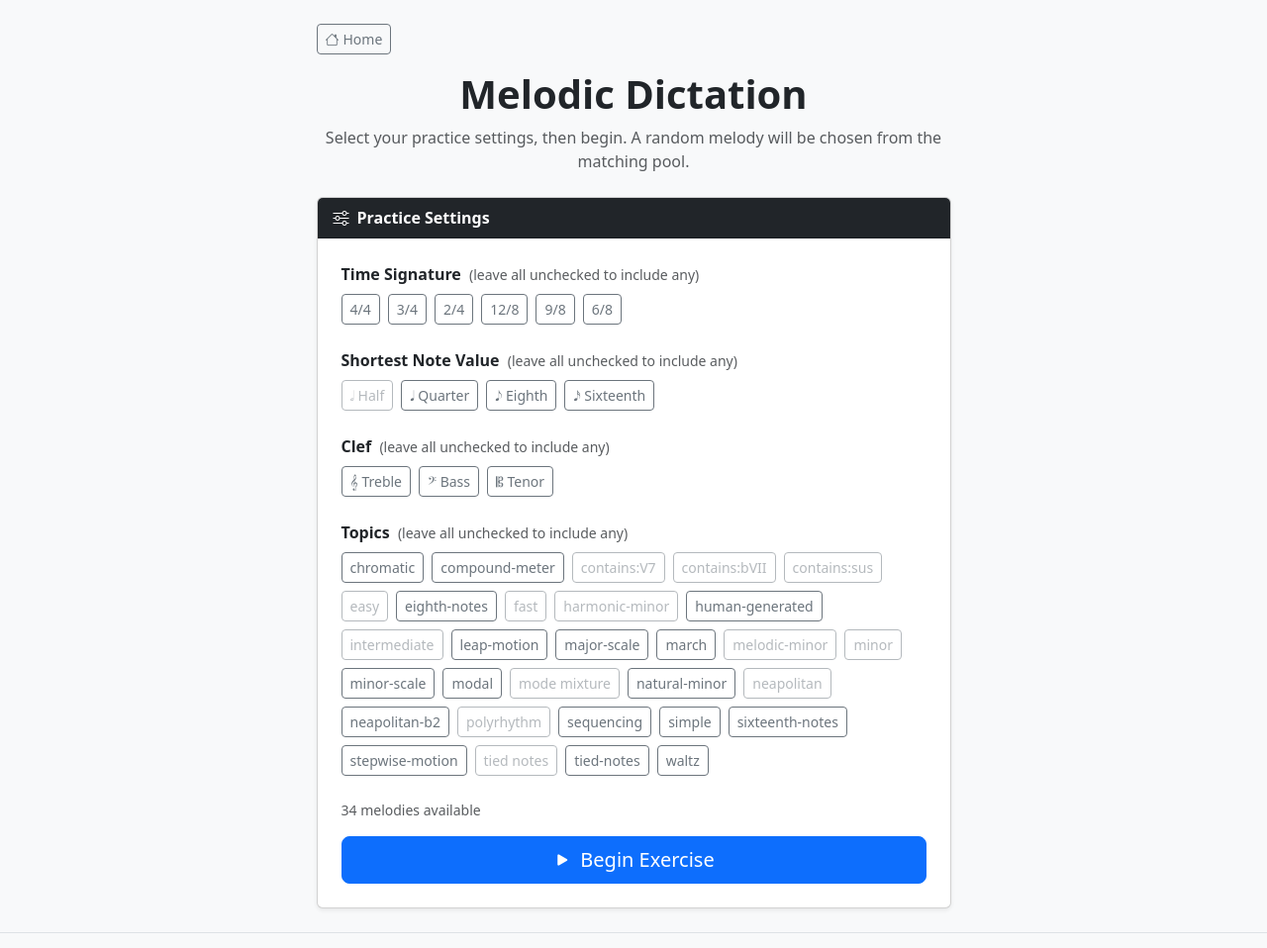
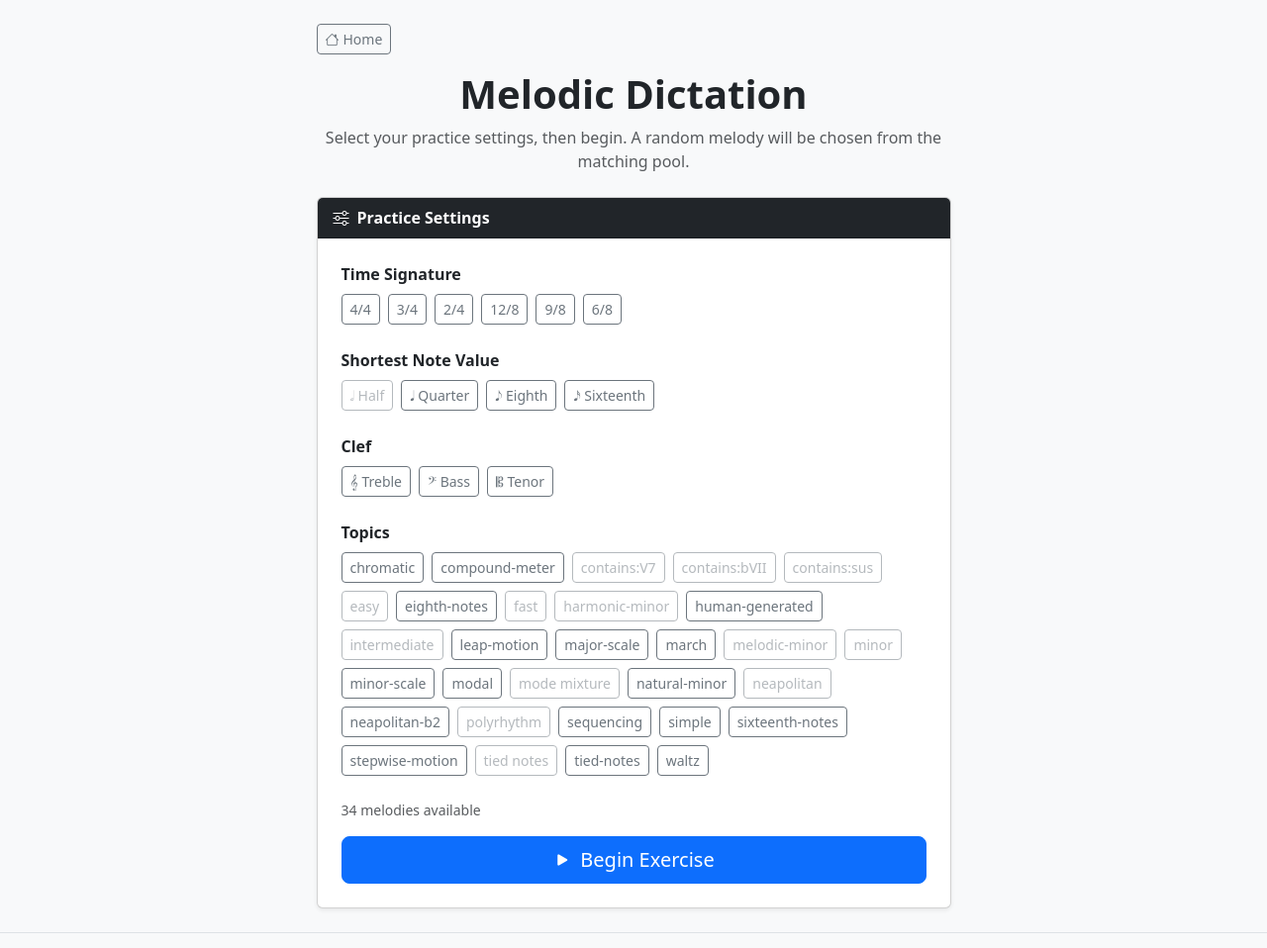
Before and after one commit to FakeBees/Musicianship-Website, a Flask app: page /melodic in a window 1280 px wide. Shown: the part 56-1014 px from the top of the page at 99% size. Run offline with Flask 3, Linux system fonts and the light colour scheme.

Commit message:
Remove 'leave all unchecked to include any' hints from filter labels
Co-Authored-By: Claude Sonnet 4.6 <noreply@anthropic.com>

```diff
--- a/templates/index.html
+++ b/templates/index.html
@@ -28,7 +28,7 @@
           <div class="mb-4">
             <label class="fw-semibold d-block mb-2">
               Time Signature
-              <span class="text-muted fw-normal small ms-1">(leave all unchecked to include any)</span>
+
             </label>
             <div class="d-flex flex-wrap gap-2" id="group-time-sig">
               {% for sig in ['4/4', '3/4', '2/4', '12/8', '9/8', '6/8'] %}
@@ -44,7 +44,7 @@
           <div class="mb-4">
             <label class="fw-semibold d-block mb-2">
               Shortest Note Value
-              <span class="text-muted fw-normal small ms-1">(leave all unchecked to include any)</span>
+
             </label>
             <div class="d-flex flex-wrap gap-2" id="group-min-dur">
               <input type="checkbox" class="btn-check filter-check" name="min_dur"
@@ -77,7 +77,7 @@
           <div class="mb-4">
             <label class="fw-semibold d-block mb-2">
               Clef
-              <span class="text-muted fw-normal small ms-1">(leave all unchecked to include any)</span>
+
             </label>
             <div class="d-flex flex-wrap gap-2" id="group-clef">
               <input type="checkbox" class="btn-check filter-check" name="clef"
@@ -104,7 +104,7 @@
           <div class="mb-4">
             <label class="fw-semibold d-block mb-2">
               Topics
-              <span class="text-muted fw-normal small ms-1">(leave all unchecked to include any)</span>
+
             </label>
             <div class="d-flex flex-wrap gap-2" id="group-tags">
               {% for tag in all_tags %}
--- a/templates/rhythm_index.html
+++ b/templates/rhythm_index.html
@@ -28,7 +28,7 @@
           <div class="mb-4">
             <label class="fw-semibold d-block mb-2">
               Time Signature
-              <span class="text-muted fw-normal small ms-1">(leave all unchecked to include any)</span>
+
             </label>
             <div class="d-flex flex-wrap gap-2" id="group-time-sig">
               {% for sig in ['4/4', '3/4', '2/4', '12/8', '9/8', '6/8'] %}
@@ -44,7 +44,7 @@
           <div class="mb-4">
             <label class="fw-semibold d-block mb-2">
               Shortest Note Value
-              <span class="text-muted fw-normal small ms-1">(leave all unchecked to include any)</span>
+
             </label>
             <div class="d-flex flex-wrap gap-2" id="group-min-dur">
               <input type="checkbox" class="btn-check filter-check" name="min_dur"
@@ -77,7 +77,7 @@
           <div class="mb-4">
             <label class="fw-semibold d-block mb-2">
               Topics
-              <span class="text-muted fw-normal small ms-1">(leave all unchecked to include any)</span>
+
             </label>
             <div class="d-flex flex-wrap gap-2" id="group-tags">
               {% for tag in all_tags %}
```
Also changed, not shown: templates/harmonic_index.html (+4 -4 lines).
